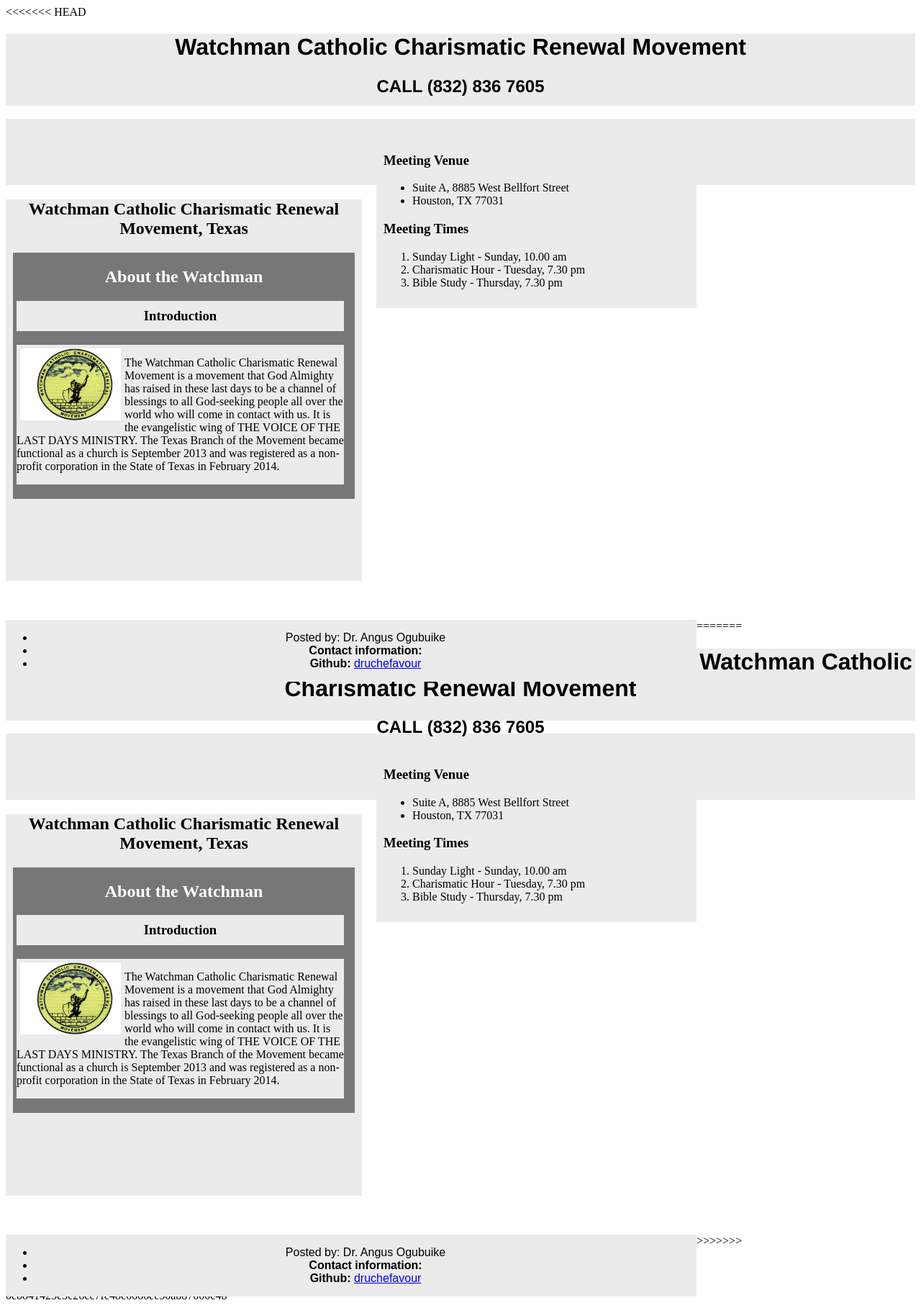
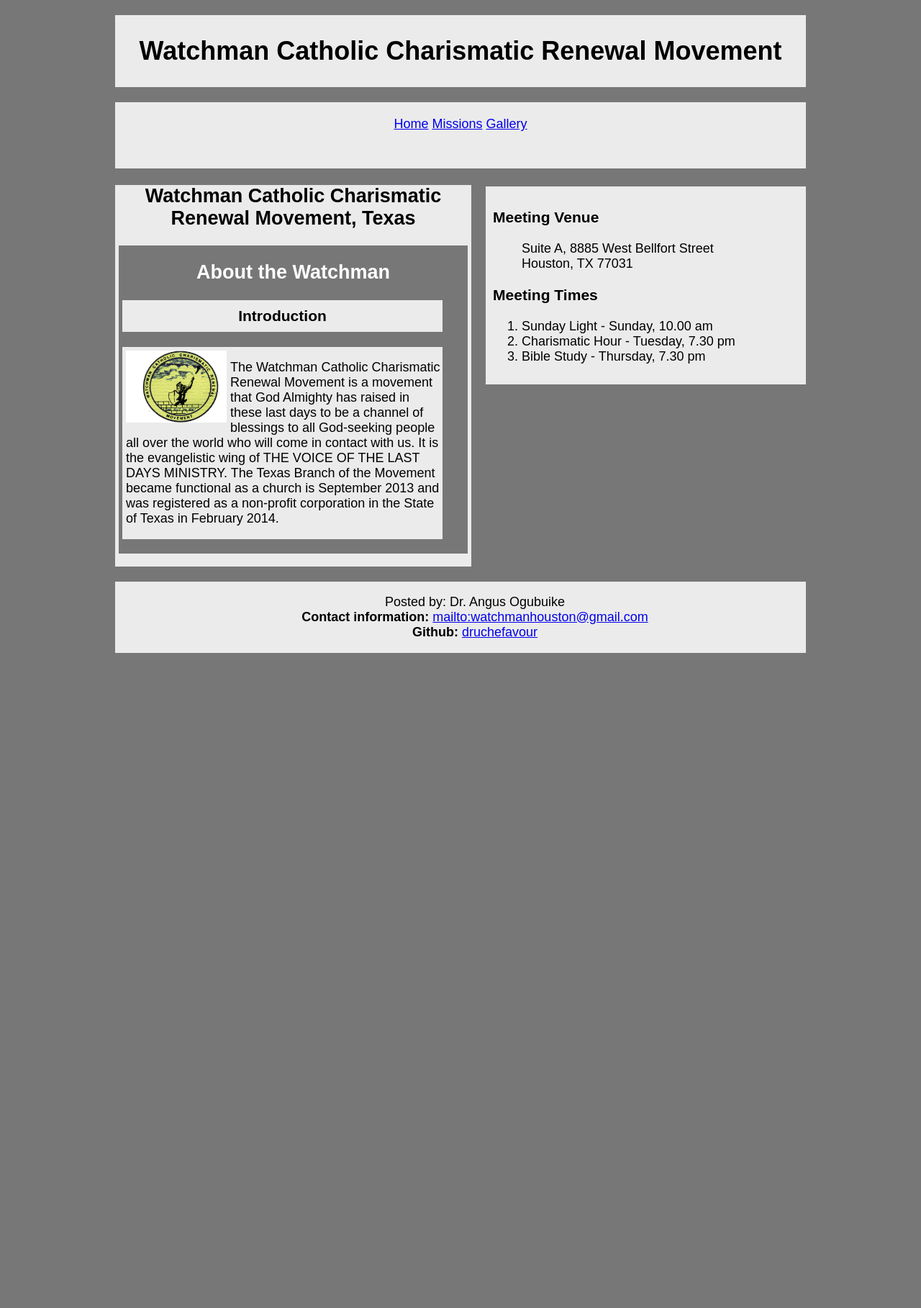
Before and after one commit to druchefavour/HW-Wireframe, a PHP site: page / in a window 1280 px wide. Shown: the whole page at 72% size. After the commit the page ends 907 px from the top, so only its background shows below. Run offline with PHP 8.4, Linux system fonts and the light colour scheme; some libraries are stand-ins or nearby versions.

Commit message:
thirdcommit

```diff
--- a/index.html
+++ b/index.html
@@ -1,32 +1,31 @@
-<<<<<<< HEAD
 <!DOCTYPE html>
 <html>
 <!-- Write an html code for a simple website for a non-profit organisation (WCCRM). Submit as an easy homework for coding bootcamp - UT Austin -->
      <head>
 	      <title>WCCRM Texas Website</title>
+        <br>
         <style type="text/css"></style>
         <link rel="stylesheet" type="text/css" href="reset.css">
         <link rel="stylesheet" type="text/css" href="style.css">
-        <header id="linkHeader">
+        <header class="linkHeader">
         <h1>Watchman Catholic Charismatic Renewal Movement</h1>
-        <h2>CALL (832) 836 7605</h2>
         </header>
      </head><br>
            <body>
-           <nav id="linkNav">
+           <nav class="linkNav">
                 <a href="/html/">Home</a>
                 <a href="/html/">Missions</a>
                 <a href="/html/">Gallery</a>
             </nav>
         <section>
-            <h1 id="secHeader">Watchman Catholic Charismatic Renewal Movement, Texas</h1>
-            <article id="articledet">
-            <h2 id=artHeader>About the Watchman</h2>
+            <h1 class="secHeader">Watchman Catholic Charismatic Renewal Movement, Texas</h1>
+            <article class="articledet">
+            <h2 class=artHeader>About the Watchman</h2>
             <div>
-            <h3 id="intro">Introduction</h3>
+            <h3 class="intro">Introduction</h3>
             </div>
-            <div id="artbody">
-            <img id="logoWccrm" src="logoWccrm.jpg" alt="Watchman logo">
+            <div class="artbody">
+            <img class="logoWccrm" src="logoWccrm.jpg" alt="Watchman logo">
             <p>The Watchman Catholic Charismatic Renewal Movement is a movement that God Almighty has raised in these last days to be a channel of blessings to all God-seeking people all over the world who will come in contact with us. It is the evangelistic wing of THE VOICE OF THE LAST DAYS MINISTRY. The Texas Branch of the Movement became functional as a church is September 2013 and was registered as a non-profit corporation in the State of Texas in February 2014.</p>
             </div>
       </article>
@@ -48,75 +47,12 @@
                   </div>
           </aside>
       </section>
-        <br><br><br>
+        <br>
   <footer>
       <ul>
  				<li>Posted by: Dr. Angus Ogubuike</li>
-  			<li><strong>Contact information:</strong> <a href="mailto:watchmanhouston@gmail.com"></a></li>
+  			<li><strong>Contact information:</strong> <a href="#">mailto:watchmanhouston@gmail.com</a></li>
         <li><strong>Github:</strong> <a href="#">druchefavour</a></li>
       </ul>
   </footer>
 </body>
-
-=======
-<!DOCTYPE html>
-<html>
-<!-- Write an html code for a simple website for a non-profit organisation (WCCRM). Submit as an easy homework for coding bootcamp - UT Austin -->
-     <head>
-	      <title>WCCRM Texas Website</title>
-        <style type="text/css"></style>
-        <link rel="stylesheet" type="text/css" href="reset.css">
-        <link rel="stylesheet" type="text/css" href="style.css">
-        <header id="linkHeader">
-        <h1>Watchman Catholic Charismatic Renewal Movement</h1>
-        <h2>CALL (832) 836 7605</h2>
-        </header>
-     </head><br>
-           <body>
-           <nav id="linkNav">
-                <a href="/html/">Home</a>
-                <a href="/html/">Missions</a>
-                <a href="/html/">Gallery</a>
-            </nav>
-        <section>
-            <h1 id="secHeader">Watchman Catholic Charismatic Renewal Movement, Texas</h1>
-            <article id="articledet">
-            <h2 id=artHeader>About the Watchman</h2>
-            <div>
-            <h3 id="intro">Introduction</h3>
-            </div>
-            <div id="artbody">
-            <img id="logoWccrm" src="logoWccrm.jpg" alt="Watchman logo">
-            <p>The Watchman Catholic Charismatic Renewal Movement is a movement that God Almighty has raised in these last days to be a channel of blessings to all God-seeking people all over the world who will come in contact with us. It is the evangelistic wing of THE VOICE OF THE LAST DAYS MINISTRY. The Texas Branch of the Movement became functional as a church is September 2013 and was registered as a non-profit corporation in the State of Texas in February 2014.</p>
-            </div>
-      </article>
-       <aside>
-                <div class="link">
-                 <h3>Meeting Venue</h3>
-                   	<ul>
-                   	<li>Suite A, 8885 West Bellfort Street</li>
-                   	<li>Houston, TX 77031</li>
-                 	</ul>
-                  </div>
-                 <div class="link">
-                  <h3>Meeting Times</h3>
-                  <ol>
-                 	  <li>Sunday Light - Sunday, 10.00 am</li>
-                 	  <li>Charismatic Hour - Tuesday, 7.30 pm</li>
-                 	  <li>Bible Study - Thursday, 7.30 pm</li>
-                  </ol>
-                  </div>
-          </aside>
-      </section>
-        <br><br><br>
-  <footer>
-      <ul>
- 				<li>Posted by: Dr. Angus Ogubuike</li>
-  			<li><strong>Contact information:</strong> <a href="mailto:watchmanhouston@gmail.com"></a></li>
-        <li><strong>Github:</strong> <a href="#">druchefavour</a></li>
-      </ul>
-  </footer>
-</body>
-
->>>>>>> 0eb841423c5e26cc7fc48c6666ee50ab87000c4b
-</html>
--- a/style.css
+++ b/style.css
@@ -1,73 +1,83 @@
-<<<<<<< HEAD
-body {
-    background-color: #777;
-    font-family: helvetica;
-    font-size: 18px;
-    width : 960px;
-    margin: auto;
-     }
-#linkHeader
+h1,h2,h3
+  {
+    font-family: arial;
+  }
+
+.linkHeader
     {
     background: #ebebeb;
-    font-family: helvetica;
-    height: 100px;
     text-align: center;
+    padding-bottom: 5px;
+    padding-top: 5px;
     }
 
-#linkNav
+.linkNav
     {
     background: #ebebeb;
-    font-family: helvetica;
+    font-family: arial;
     height: 52px;
     text-align: center;
     padding-top: 20px;
     padding-bottom: 20px;
     }
+
+body {
+    background-color: #777;
+    font-size: 18px;
+    width : 960px;
+    margin: auto;
+     }
+  p
+    {
+    font-family: sans-serif;
+    margin-left: 5px;
+    }
+
 section
     {
       width: 495px;
       background-color: #ebebeb;
       height: 530px;
     }
-#secHeader
+.secHeader
   {
     text-align: center;
   }
-#articledet
+.articledet
   {
     background: #777;
-    margin-left: 10px;
-    margin-right: 10px;
+    margin-left: 5px;
+    margin-right: 5px;
     overflow: auto;
   }
-#artHeader
+.artHeader
     {
       color:white;
       text-align: center;
     }
 
-#intro
+.intro
     {
       margin-left: 5px;
       margin-right:5px;
       padding-bottom: 10px;
       padding-top: 10px;
       background:#ebebeb;
-      width:455px;
+      width:445px;
       text-align: center;
     }
 
-  #artbody
+  .artbody
     {
       margin-left: 5px;
       margin-right:5px;
       margin-bottom: 20px;
       background:#ebebeb;
       float: left;
-      width:455px;
+      width:445px;
     }
 
-  #logoWccrm
+  .logoWccrm
     {
       float: left;
       width: 140px;
@@ -82,6 +92,7 @@ section
   position: relative;
   top : -510px;
   background-color: #ebebeb;
+  font-family: sans-serif;
   padding: 10px;
   margin-left: 515px;
   }
@@ -95,102 +106,8 @@ footer
       background:  #ebebeb;
       position: absolute;
       text-align: center;
-=======
-body {
-    background-color: #777;
-    font-family: helvetica;
-    font-size: 18px;
-    width : 960px;
-    margin: auto;
-     }
-#linkHeader
+    }
+ul
     {
-    background: #ebebeb;
-    font-family: helvetica;
-    height: 100px;
-    text-align: center;
+      list-style-type: none;
     }
-
-#linkNav
-    {
-    background: #ebebeb;
-    font-family: helvetica;
-    height: 52px;
-    text-align: center;
-    padding-top: 20px;
-    padding-bottom: 20px;
-    }
-section
-    {
-      width: 495px;
-      background-color: #ebebeb;
-      height: 530px;
-    }
-#secHeader
-  {
-    text-align: center;
-  }
-#articledet
-  {
-    background: #777;
-    margin-left: 10px;
-    margin-right: 10px;
-    overflow: auto;
-  }
-#artHeader
-    {
-      color:white;
-      text-align: center;
-    }
-
-#intro
-    {
-      margin-left: 5px;
-      margin-right:5px;
-      padding-bottom: 10px;
-      padding-top: 10px;
-      background:#ebebeb;
-      width:455px;
-      text-align: center;
-    }
-
-  #artbody
-    {
-      margin-left: 5px;
-      margin-right:5px;
-      margin-bottom: 20px;
-      background:#ebebeb;
-      float: left;
-      width:455px;
-    }
-
-  #logoWccrm
-    {
-      float: left;
-      width: 140px;
-      height: 100px;
-      margin:5px;
-    }
-
- aside
-  {
-  width:425px;
-  float:left;
-  position: relative;
-  top : -510px;
-  background-color: #ebebeb;
-  padding: 10px;
-  margin-left: 515px;
-  }
-
-footer
-    {
-      width: 960px;
-      margin: 0 auto;
-      font-family: sans-serif;
-      clear: both;
-      background:  #ebebeb;
-      position: absolute;
-      text-align: center;
->>>>>>> 0eb841423c5e26cc7fc48c6666ee50ab87000c4b
-    }
```
